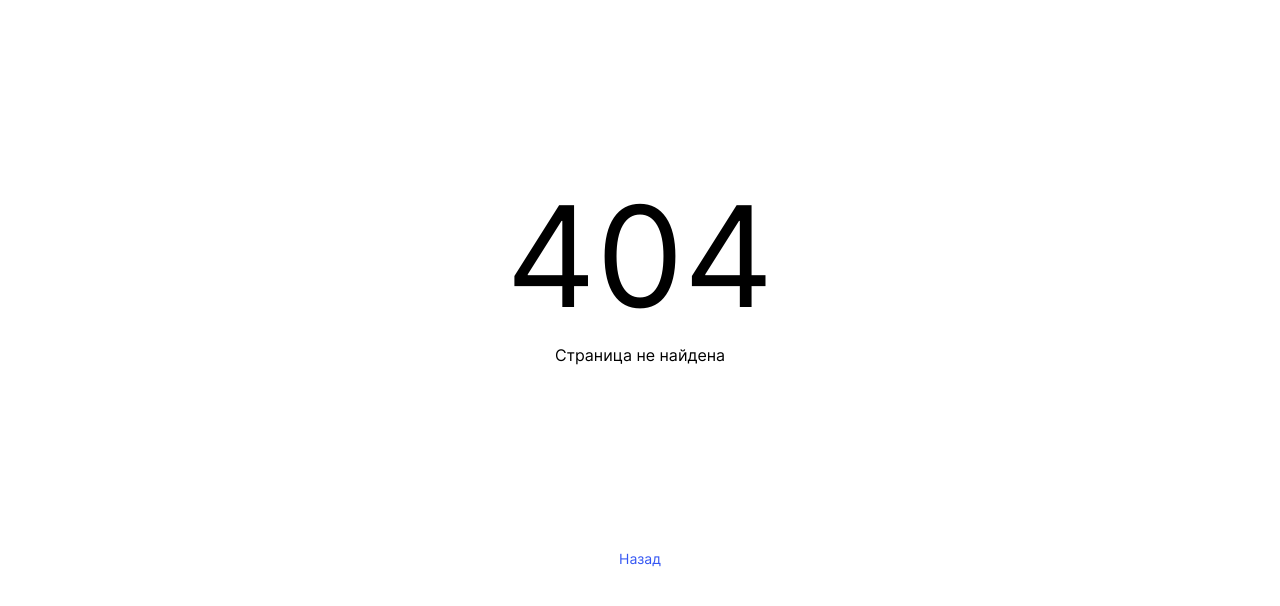
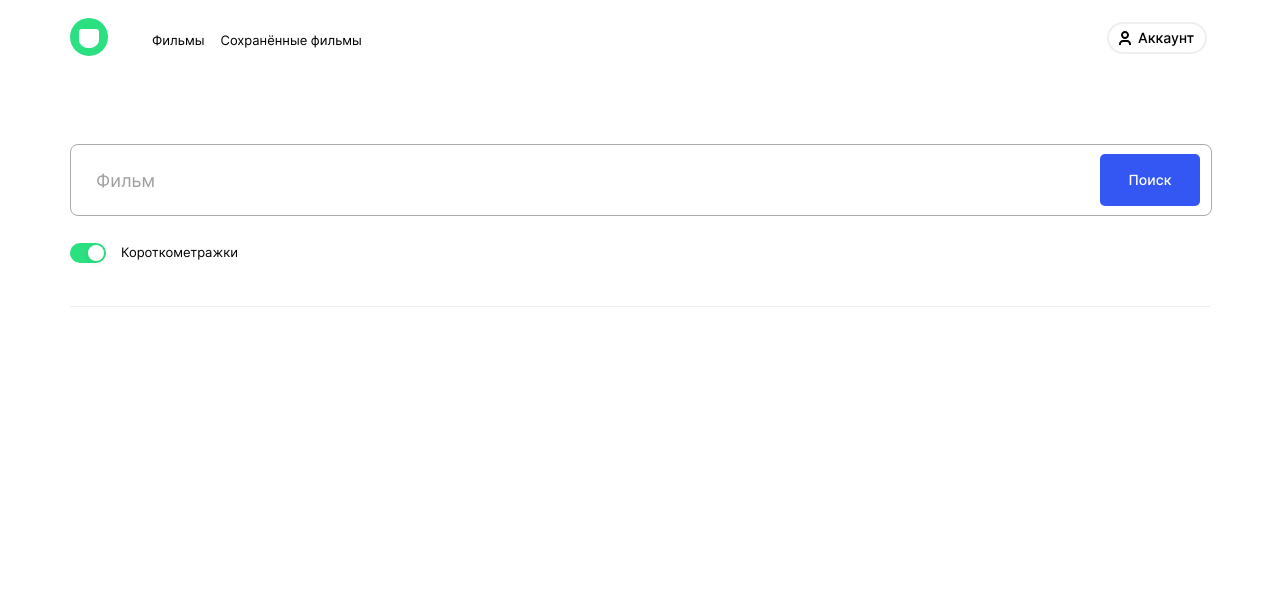
Before and after one commit to karolina-kovdya/movies-explorer-frontend, a React (Create React App) app: page /movies in a window 1280 px wide. Before the commit this address had no page. Shown: the top 606 px of the page. Built offline with nearby package versions, Linux system fonts and the light colour scheme.

Commit message:
добавляет комроненты Navigation && NavigationMain

```diff
--- a/src/components/App/App.js
+++ b/src/components/App/App.js
@@ -1,4 +1,3 @@
-import React from 'react';
 import { BrowserRouter, Routes, Route } from 'react-router-dom';
 import './App.css';
 import Header from '../Header/Header';
@@ -6,6 +5,7 @@ import Main from '../Main/Main';
 import Register from '../Register/Register';
 import Login from '../Login/Login';
 import NotFoundPage from '../NotFoundPage/NotFoundPage';
+import Movies from '../Movies/Movies';
 
 function App() {
   return (
@@ -17,6 +17,12 @@ function App() {
             path="/"
             element={<Main />}
           />
+
+          <Route
+            path='/movies'
+            element={<Movies />}
+          />
+
           <Route
             path="/signin"
             element={<Login />}
--- /dev/null
+++ b/src/components/CheckboxButton/CheckboxButton.css
@@ -0,0 +1,67 @@
+.checkbox {
+  display: flex;
+  margin: 27px 0 43px 0;
+}
+
+.checkbox__container {
+  width: 36px;
+  height: 20px;
+  margin: 0 15px 0 0;
+  position: relative;
+  display: inline-block;
+}
+
+.checkbox__input {
+  opacity: 0;
+  width: 0;
+  height: 0;
+}
+
+.checkbox__click {
+  position: absolute;
+  top: 0;
+  left: 0;
+  right: 0;
+  bottom: 0;
+  background-color: #2BE080;
+  transition: 0.3s;
+  border-radius: 20px;
+  transition: box-shadow 0.2s ease;
+  cursor: pointer;
+}
+
+.checkbox__click:hover {
+  box-shadow: 0px 2px 6px rgba(0, 0, 0, 0.08);
+}
+
+.checkbox__click:before {
+  position: absolute;
+  content: "";
+  height: 16px;
+  width: 16px;
+  top: 2px;
+  right: 2px;
+  background-color: #fff;
+  transition: 0.3s;
+  border-radius: 50%;
+  box-shadow: 0px 2px 6px rgba(0, 0, 0, 0.08);
+}
+
+.checkbox__input:checked+.checkbox__click {
+  background-color: rgba(170, 170, 170, .5);
+}
+
+.checkbox__input:checked+.checkbox__click:before {
+  background-color: #2BE080;
+  border: 1px solid #fff;
+  transform: translateX(-16px);
+}
+
+.checkbox__text {
+  margin: 0;
+  font-family: 'Inter';
+  font-style: normal;
+  font-weight: 400;
+  font-size: 13px;
+  line-height: 18px;
+}
--- /dev/null
+++ b/src/components/CheckboxButton/CheckboxButton.js
@@ -0,0 +1,15 @@
+import './CheckboxButton.css';
+
+function CheckboxButton () {
+    return (
+        <div className='checkbox'>
+          <label className='checkbox__container'>
+            <input type='checkbox' className='checkbox__input' />
+            <span className='checkbox__click'></span>
+          </label>
+        <p className='checkbox__text'>Короткометражки</p>
+    </div>
+    )
+}
+
+export default CheckboxButton;
--- a/src/components/Header/Header.css
+++ b/src/components/Header/Header.css
@@ -4,9 +4,17 @@
     margin: 0;
     padding: 0;
     display: flex;
+    align-items: baseline;
+}
+
+.header_notLogin {
+    background-color: #073042;
     justify-content: space-between;
-    align-items: baseline;
-    background-color: #073042;
+}
+
+.header_login {
+    background-color: #fff;
+    align-items: center;
 }
 
 .header__logo {
@@ -17,40 +25,3 @@
     background-image: url('../../images/headerLogo.svg');
     object-fit: cover;
 }
-
-.header__auth {
-    margin: auto 70px auto 0;
-    padding: 0;
-    display: flex;
-    align-items: baseline;
-}
-
-.header__link {
-    font-family: 'Inter';
-    font-style: normal;
-    font-weight: 500;
-    font-size: 12px;
-    line-height: 16px;
-    margin: 0 30px 0 0;
-    color: #FFF;
-    text-decoration: none;
-}
-
-.header__button {
-    width: 76px;
-    height: 32px;
-    background-color: #2BE080;
-    border: none;
-    border-radius: 3px;
-}
-
-.header__button-link {
-    margin: 0;
-    text-decoration: none;
-    font-family: 'Inter';
-    font-style: normal;
-    font-weight: 500;
-    font-size: 12px;
-    line-height: 16px;
-    color: #000;
-}
--- a/src/components/Header/Header.js
+++ b/src/components/Header/Header.js
@@ -1,5 +1,7 @@
-import { Routes, Route, Link } from "react-router-dom";
+import { Routes, Route } from "react-router-dom";
 import "./Header.css";
+import NavigationMain from "../Navigation/NavigationMain";
+import Navigation from "../Navigation/Navigation";
 
 function Header() {
   return (
@@ -8,22 +10,26 @@ function Header() {
         path="/"
         element={
           <>
-            <header className="header header_main">
+            <header className="header header_notLogin">
               <div className="header__logo" alt="логотип"></div>
-              <div className="header__auth">
-                <Link to="/signup" className="header__link">
-                  Регистрация
-                </Link>
-                <button type="button" className="header__button">
-                  <Link to="/signin" className="header__button-link">
-                    Войти
-                  </Link>
-                </button>
-              </div>
+              <NavigationMain />
             </header>
           </>
         }
       ></Route>
+      {["/movies", "/saved-movies", "/profile"].map((path) => (
+        <Route
+          path={path}
+          element={
+            <>
+              <header className="header header_login">
+                <div className="header__logo" alt="логотип"></div>
+                <Navigation />
+              </header>
+            </>
+          }
+        />
+      ))}
     </Routes>
   );
 }
--- a/src/components/Movies/Movies.js
+++ b/src/components/Movies/Movies.js
@@ -0,0 +1,9 @@
+import SearchForm from "../SearchForm/SearchForm"
+
+function Movies () {
+    return (
+        <SearchForm />
+    )
+}
+
+export default Movies;
--- a/src/components/Navigation/Navigation.css
+++ b/src/components/Navigation/Navigation.css
@@ -0,0 +1,48 @@
+.navTab {
+    padding-top: 2px;
+    width: calc(100% - 225px);
+    display: flex;
+    justify-content: space-between;
+    margin: 0 0 0 44px;
+}
+
+.navTab__list {
+    margin: 0;
+    padding: 0;
+    display: flex;
+    list-style: none;
+    text-align: center;
+}
+
+.navTab__links {
+    padding-top: 8px;
+}
+
+.navTab__link {
+    margin: 0 16px 0 0;
+    text-decoration: none;
+    font-family: 'Inter';
+    font-style: normal;
+    font-weight: 400;
+    font-size: 13px;
+    line-height: 18px;
+    color: #000000;
+}
+
+.navTab__link:last-child {
+    margin-left: 0;
+}
+
+.navTab__link:hover {
+    font-weight: 500;
+}
+
+.navTab__profile-link {
+    width: 100px;
+    height: 32px;
+   background-image: url(../../images/profile.svg);
+}
+
+.navTab__profile-link:hover {
+    filter: drop-shadow(0px 4px 4px rgba(0, 0, 0, 0.25));
+}
--- a/src/components/Navigation/Navigation.js
+++ b/src/components/Navigation/Navigation.js
@@ -0,0 +1,20 @@
+import { Link } from "react-router-dom";
+import "./Navigation.css";
+
+function Navigation() {
+  return (
+    <div className="navTab">
+      <ul className="navTab__list">
+        <li className="navTab__links">
+          <Link to="/" className="navTab__link">Фильмы</Link>
+        </li>
+        <li className="navTab__links">
+          <Link to="/" className="navTab__link">Сохранённые фильмы</Link>
+        </li>
+      </ul>
+      <Link to='/' className="navTab__profile-link"></Link>
+    </div>
+  );
+}
+
+export default Navigation;
--- /dev/null
+++ b/src/components/Navigation/NavigationMain.css
@@ -0,0 +1,36 @@
+.navMain {
+    margin: auto 70px auto 0;
+    padding: 0;
+    display: flex;
+    align-items: baseline;
+}
+
+.navMain__link {
+    font-family: 'Inter';
+    font-style: normal;
+    font-weight: 500;
+    font-size: 12px;
+    line-height: 16px;
+    margin: 0 30px 0 0;
+    color: #FFF;
+    text-decoration: none;
+}
+
+.navMain__button {
+    width: 76px;
+    height: 32px;
+    background-color: #2BE080;
+    border: none;
+    border-radius: 3px;
+}
+
+.navMain__button-link {
+    margin: 0;
+    text-decoration: none;
+    font-family: 'Inter';
+    font-style: normal;
+    font-weight: 500;
+    font-size: 12px;
+    line-height: 16px;
+    color: #000;
+}
--- /dev/null
+++ b/src/components/Navigation/NavigationMain.js
@@ -0,0 +1,19 @@
+import { Link } from "react-router-dom";
+import "./NavigationMain.css";
+
+function NavigationMain() {
+  return (
+    <div className="navMain">
+      <Link to="/signup" className="navMain__link">
+        Регистрация
+      </Link>
+      <button type="button" className="navMain__button">
+        <Link to="/signin" className="navMain__button-link">
+          Войти
+        </Link>
+      </button>
+    </div>
+  );
+}
+
+export default NavigationMain;
--- /dev/null
+++ b/src/components/SearchForm/SearchForm.css
@@ -0,0 +1,49 @@
+.searchForm {
+    margin: 70px 70px 0 70px;
+    max-width: 1140px;
+    display: flex;
+    flex-direction: column;
+    border-bottom: 1px solid rgba(170, 170, 170, .2);
+}
+
+.searchForm__container {
+    max-width: 1140px;
+    display: inline-block;
+    position: relative;
+}
+
+.searchForm__input {
+    padding: 0;
+    width: 100%;
+    height: 70px;
+    border: 1.5px solid #AAAAAA;
+    border-radius: 8px;
+    font-family: 'Inter';
+    font-style: normal;
+    font-weight: 400;
+    font-size: 18px;
+    line-height: 20px;
+}
+
+.searchForm__input::placeholder {
+    color:#A0A0A0;
+    padding-left: 25px;
+}
+
+.searchForm__bitton {
+    padding: 0;
+    width: 100px;
+    height: 52px;
+    background-color: #3456F3;
+    border: none;
+    border-radius: 5px;
+    font-family: 'Inter';
+    font-style: normal;
+    font-weight: 500;
+    font-size: 14px;
+    line-height: 18px;
+    color: #FFFFFF;
+    position: absolute;
+    top: 10px;
+    right: 10px;
+}
--- /dev/null
+++ b/src/components/SearchForm/SearchForm.js
@@ -0,0 +1,16 @@
+import './SearchForm.css';
+import CheckboxButton from '../CheckboxButton/CheckboxButton';
+
+function SearchForm () {
+    return (
+        <section className='searchForm'>
+          <div className='searchForm__container'>
+            <input placeholder='Фильм' className='searchForm__input' />
+            <button type='submit' className='searchForm__bitton'>Поиск</button>
+          </div>
+          <CheckboxButton />
+        </section>
+    )
+}
+
+export default SearchForm;
```
Also changed, not shown: src/images/profile.svg (added).
